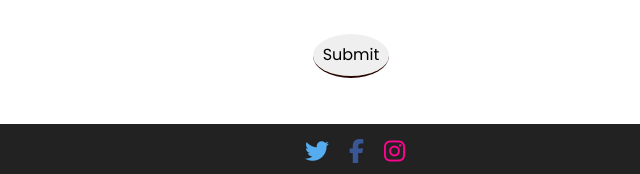
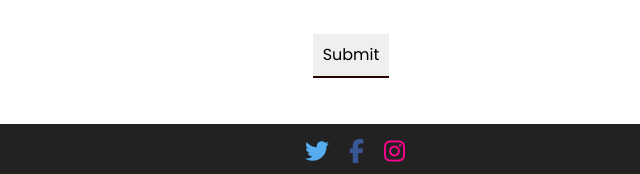
Before and after one commit to Leovilis/sass-seo, a website: page pages/contacts.html in a window 1280 px wide. Shown: the part 663-837 px from the top of the page, 295-935 px from the left. Drawn offline with nearby package versions, Linux system fonts and the light colour scheme.

Commit message:
Reparando-Mixin

```diff
--- a/pages/contacts.html
+++ b/pages/contacts.html
@@ -94,7 +94,7 @@
               placeholder="Message"
             ></textarea>
           </li>
-          <li id="button">
+          <li class="bton">
             <input type="submit" value="Submit" />
           </li>
         </ul>
--- a/scss/_mixin.scss
+++ b/scss/_mixin.scss
@@ -0,0 +1,31 @@
+@mixin threed-button($base-color) {
+//   $shadow: "";
+
+//   @for $i from 1 through 4 {
+//     $shadow: $shadow +
+//       "#{$i}px #{$i}px 0px 2px "+darken($base-color, $i * 5)+",";
+//   }
+
+//   $shadow: str-slice($shadow, 0, str-length($shadow)-1);
+  appearance: none;
+  border: none;
+  background: $base-color;
+//  /*  box-shadow: unquote($shadow); */
+}
+/* ---Boton-Contacts-Page--- */
+.bton {
+  @include threed-button(#fff);
+  font-size: 18px;
+  color: #280400;
+  text-align-last: center;
+
+}
+.bton input {
+  padding: 10px;
+  margin-top: 30px;
+}
+.bton input:hover {
+    background: #280400;
+    color: #fff;
+    transition: 0.4s;
+  }
--- a/scss/main.scss
+++ b/scss/main.scss
@@ -287,9 +287,6 @@ form {
   }
 }
 
-#button {
-  text-align-last: center;
-}
 
 textarea {
   border: none;
@@ -318,11 +315,12 @@ textarea::placeholder {
   font-family: "Poppins";
 }
 
-#button input {
-  padding: 10px;
-  border-radius: 50%;
-  margin-top: 30px;
-}
+
+// #button input {
+//   padding: 10px;
+//   border-radius: 50%;
+//   margin-top: 30px;
+// }
 
 ul label {
   display: none;
```
Also changed, not shown: estilos/estilos.css.
